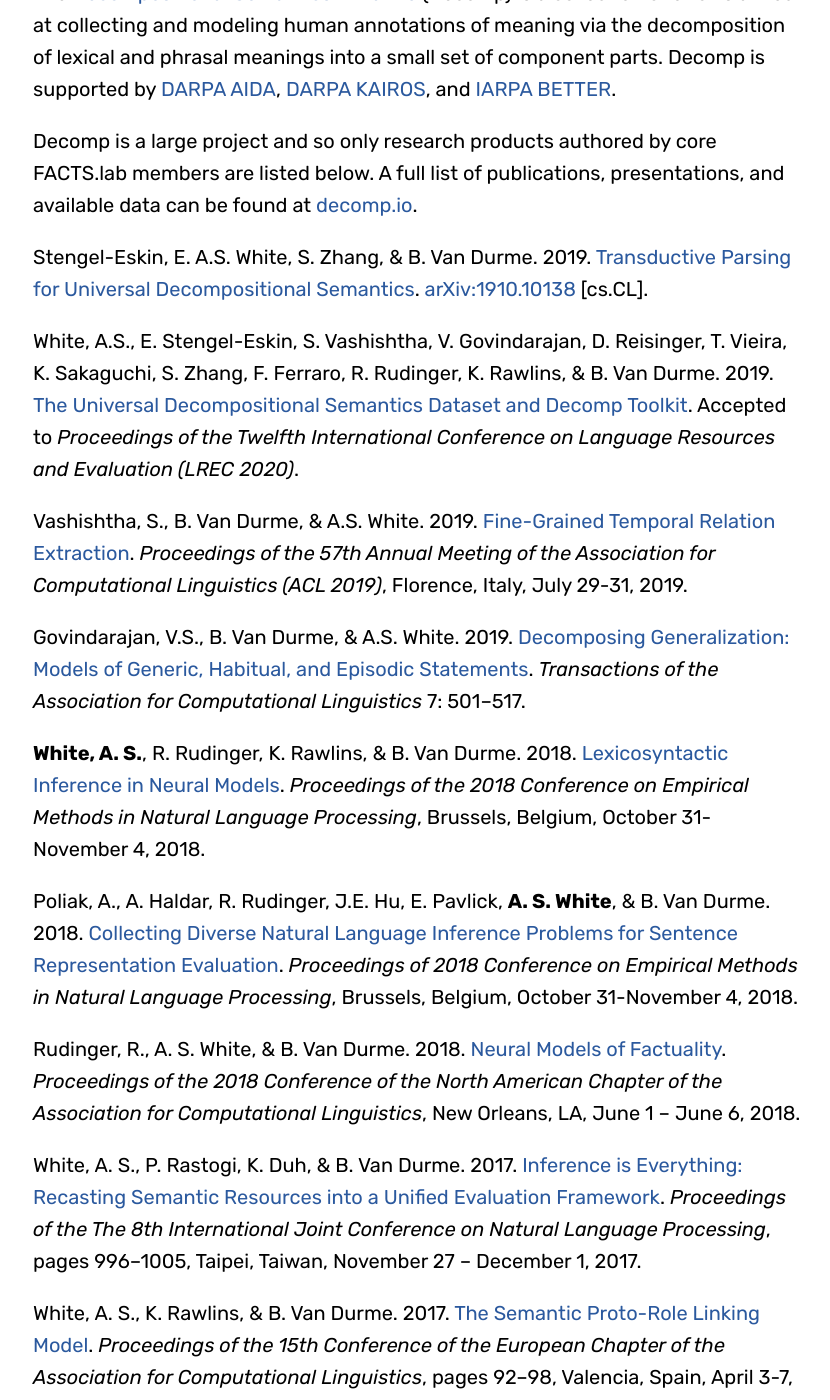
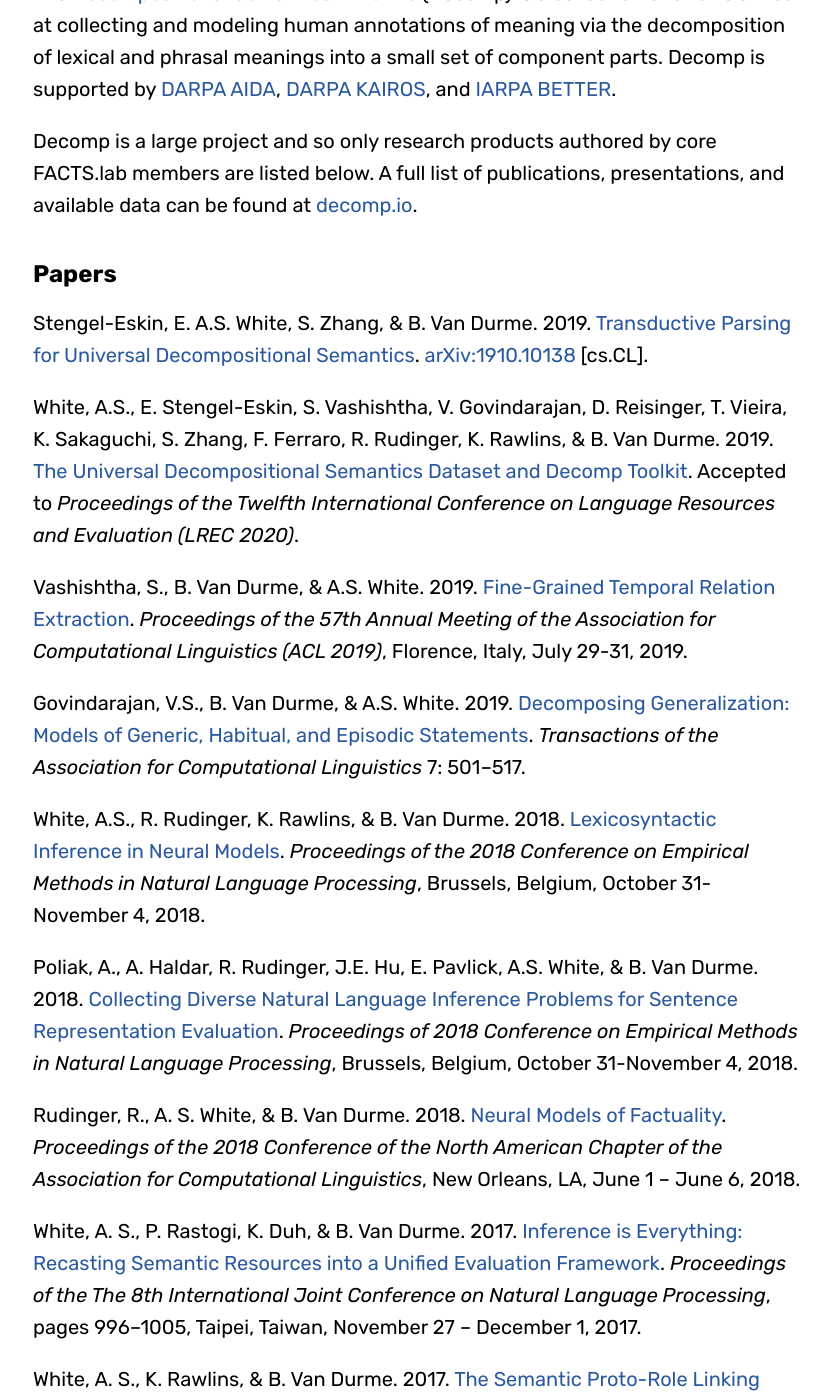
Before and after one commit to FACTSlab/factslab.github.io, a Jekyll site: the page built from research.md, in a window 1280 px wide and 1400 px high, scrolled down 576 px. Shown: the whole window, without its empty margins (223-1053 px from the left). Built offline with Jekyll 4.4.1, drawn with Linux system fonts in a browser that asks for light colours; some web fonts are replaced.

Commit message:
Adds Paper heading back in and fixes formatting errors

```diff
--- a/research.md
+++ b/research.md
@@ -20,6 +20,8 @@ The [Decompositional Semantics Initiative](http://decomp.io) (Decomp) is a colle
 
 Decomp is a large project and so only research products authored by core FACTS.lab members are listed below. A full list of publications, presentations, and available data can be found at [decomp.io](http://decomp.io).
 
+## Papers
+
 Stengel-Eskin, E. A.S. White, S. Zhang, & B. Van Durme. 2019. [Transductive Parsing for Universal Decompositional Semantics](https://arxiv.org/pdf/1910.10138). [arXiv:1910.10138](https://arxiv.org/abs/1910.10138) [cs.CL].
 
 White, A.S., E. Stengel-Eskin, S. Vashishtha, V. Govindarajan, D. Reisinger, T. Vieira, K. Sakaguchi, S. Zhang, F. Ferraro, R. Rudinger, K. Rawlins, & B. Van Durme. 2019. [The Universal Decompositional Semantics Dataset and Decomp Toolkit](https://arxiv.org/pdf/1909.13851). Accepted to  _Proceedings of the Twelfth International Conference on Language Resources and Evaluation (LREC 2020)_.
@@ -28,9 +30,9 @@ Vashishtha, S., B. Van Durme, & A.S. White. 2019. [Fine-Grained Temporal Relatio
 
 Govindarajan, V.S., B. Van Durme, & A.S. White. 2019. [Decomposing Generalization: Models of Generic, Habitual, and Episodic Statements](http://www.mitpressjournals.org/doi/pdf/10.1162/tacl_a_00285). *Transactions of the Association for Computational Linguistics* 7: 501–517.
 
-**White, A. S.**, R. Rudinger, K. Rawlins, & B. Van Durme. 2018. [Lexicosyntactic Inference in Neural Models](http://aclweb.org/anthology/D18-1501). _Proceedings of the 2018 Conference on Empirical Methods in Natural Language Processing_, Brussels, Belgium, October 31-November 4, 2018.
+White, A.S., R. Rudinger, K. Rawlins, & B. Van Durme. 2018. [Lexicosyntactic Inference in Neural Models](http://aclweb.org/anthology/D18-1501). _Proceedings of the 2018 Conference on Empirical Methods in Natural Language Processing_, Brussels, Belgium, October 31-November 4, 2018.
 
-Poliak, A., A. Haldar, R. Rudinger, J.E. Hu, E. Pavlick, **A. S. White**, & B. Van Durme. 2018. [Collecting Diverse Natural Language Inference Problems for Sentence Representation Evaluation](http://aclweb.org/anthology/D18-1007). _Proceedings of 2018 Conference on Empirical Methods in Natural Language Processing_, Brussels, Belgium, October 31-November 4, 2018.
+Poliak, A., A. Haldar, R. Rudinger, J.E. Hu, E. Pavlick, A.S. White, & B. Van Durme. 2018. [Collecting Diverse Natural Language Inference Problems for Sentence Representation Evaluation](http://aclweb.org/anthology/D18-1007). _Proceedings of 2018 Conference on Empirical Methods in Natural Language Processing_, Brussels, Belgium, October 31-November 4, 2018.
 
 Rudinger, R., A. S. White, & B. Van Durme. 2018. [Neural Models of Factuality](http://aaronstevenwhite.io/papers/rudinger_neural_2018.pdf). _Proceedings of the 2018 Conference of the North American Chapter of the Association for Computational Linguistics_, New Orleans, LA, June 1 – June 6, 2018.
 
@@ -70,6 +72,8 @@ Starred datasets were collected by FACTS.lab core members.
 
 The [MegaAttitude Project](http://megaattitude.io) aims to collect large-scale annotation sets of the selectional behavior of clause-embedding verbs, adjectives, and nouns, based on human acceptability, veridicality, and similarity judgments. It is supported by a National Science Foundation collaborative grant ([BCS-1748969](https://www.nsf.gov/awardsearch/showAward?AWD_ID=1748969&HistoricalAwards=false)/[BCS-1749025](https://www.nsf.gov/awardsearch/showAward?AWD_ID=1749025&HistoricalAwards=false)).
 
+## Papers
+
 White, A.S. & K. Rawlins. 2020. [Frequency, acceptability, and selection: A case study of clause-embedding](https://ling.auf.net/lingbuzz/004596/current.pdf). Accepted to *Glossa*.
 
 An, H.Y. & A.S. White.  2020.  [The lexical and grammatical sources of neg-raising inferences](https://scholarworks.umass.edu/cgi/viewcontent.cgi?article=1138&context=scil). _Proceedings of the Society for Computation in Linguistics 3_:23, pages 220-233.  New Orleans, Louisiana, January 2-5, 2020.
```
